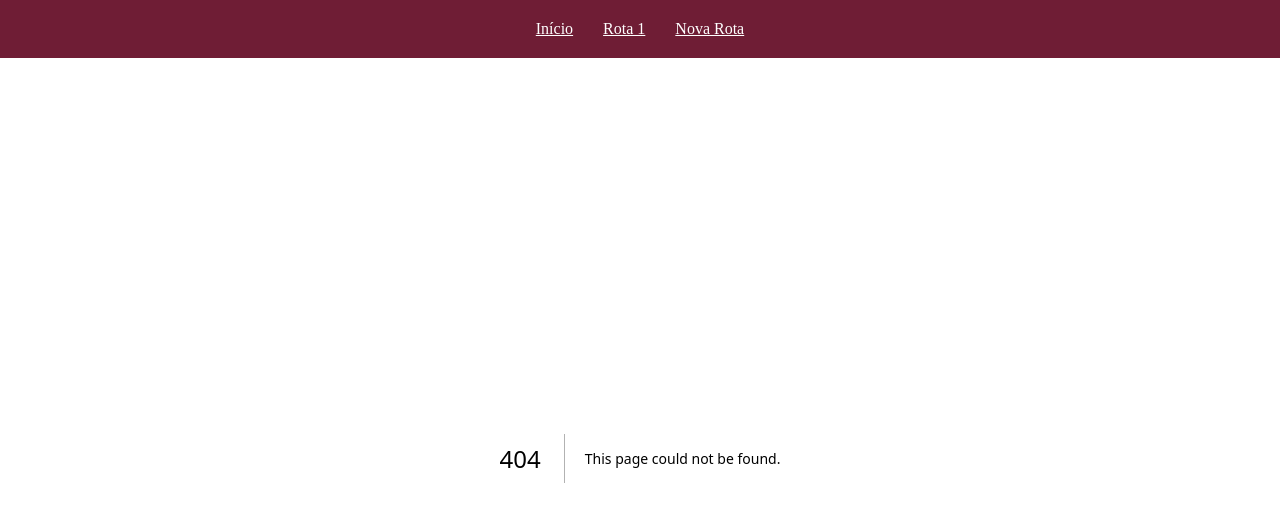
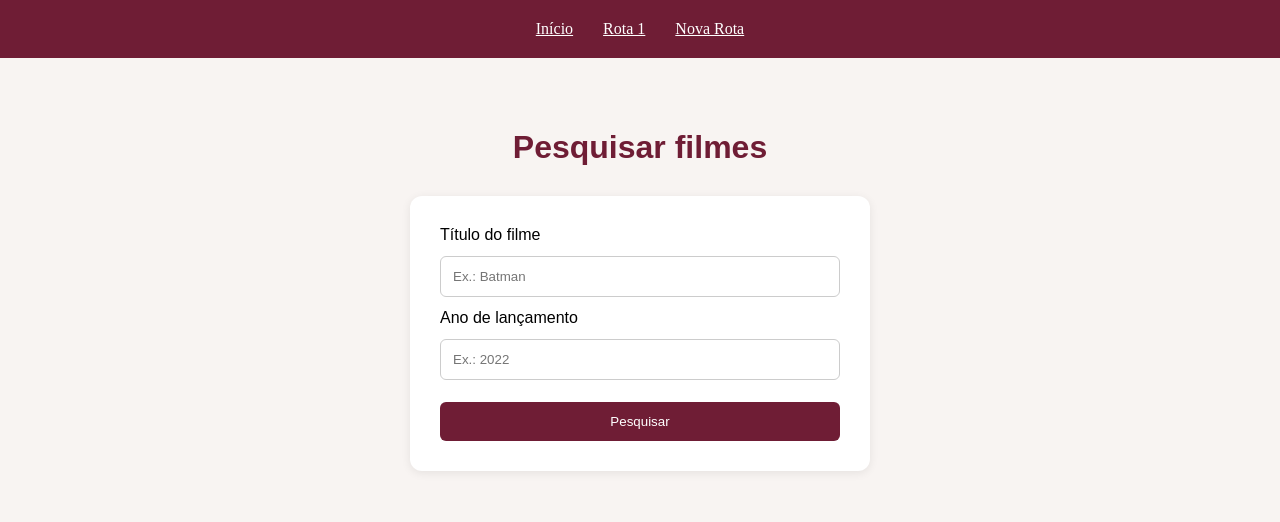
Before and after one commit to HelenaMariano2025/receitas-programacao-web, a Next.js app in the folder next0/: page /movieSearch in a window 1280 px wide. Before the commit this address had no page. Shown: the top 522 px of the page. Built offline with nearby package versions, Linux system fonts and the light colour scheme.

Commit message:
feat: adiciona formulário de pesquisa de filmes

```diff
--- /dev/null
+++ b/next0/app/movieSearch/page.js
@@ -0,0 +1,77 @@
+
+import Form from "next/form";
+
+export default async function MovieForm() {
+    return (
+        <div style={{
+            backgroundColor: "#f8f4f2",
+            minHeight: "100vh",
+            padding: "50px 20px",
+            fontFamily: "Arial, sans-serif",
+            textAlign: "center"
+        }}>
+            <h1 style={{
+                color: "#6f1d35",
+                marginBottom: "30px"
+            }}>
+                Pesquisar filmes
+            </h1>
+
+            <Form action="/movies" style={{
+                backgroundColor: "white",
+                maxWidth: "400px",
+                margin: "0 auto",
+                padding: "30px",
+                borderRadius: "12px",
+                boxShadow: "0 2px 10px rgba(0,0,0,0.08)",
+                display: "flex",
+                flexDirection: "column",
+                gap: "12px",
+                textAlign: "left"
+            }}>
+                <label htmlFor="idTitleSearchKey">
+                    Título do filme
+                </label>
+
+                <input
+                    id="idTitleSearchKey"
+                    name="titleSearchKey"
+                    placeholder="Ex.: Batman"
+                    style={{
+                        padding: "12px",
+                        border: "1px solid #ccc",
+                        borderRadius: "6px"
+                    }}
+                />
+
+                <label htmlFor="idYearSearchKey">
+                    Ano de lançamento
+                </label>
+
+                <input
+                    id="idYearSearchKey"
+                    name="yearSearchKey"
+                    type="number"
+                    placeholder="Ex.: 2022"
+                    style={{
+                        padding: "12px",
+                        border: "1px solid #ccc",
+                        borderRadius: "6px"
+                    }}
+                />
+
+                <button type="submit" style={{
+                    backgroundColor: "#6f1d35",
+                    color: "white",
+                    padding: "12px",
+                    border: "none",
+                    borderRadius: "6px",
+                    cursor: "pointer",
+                    marginTop: "10px"
+                }}>
+                    Pesquisar
+                </button>
+            </Form>
+        </div>
+    );
+}
```
Also changed, not shown: next0/app/movieSearch/FormularioPesquisa.js (added, +76 -0 lines), next0/app/movies/layout.js (added, +17 -0 lines), next0/app/movies/page.js (+8 -2 lines).
